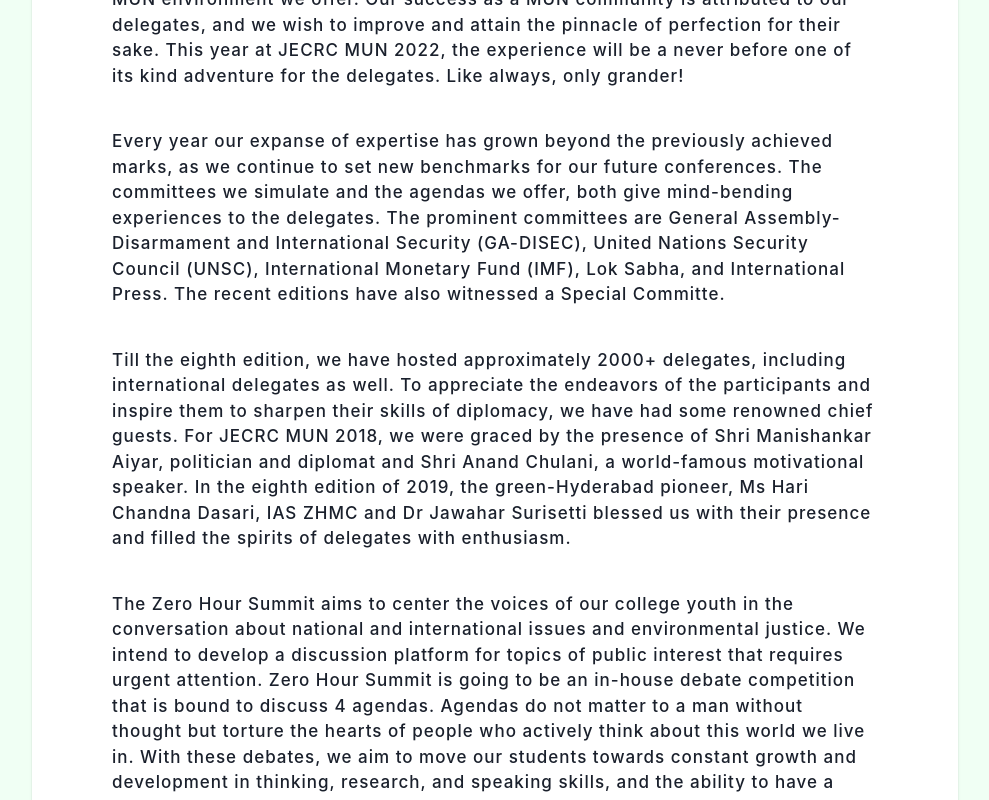
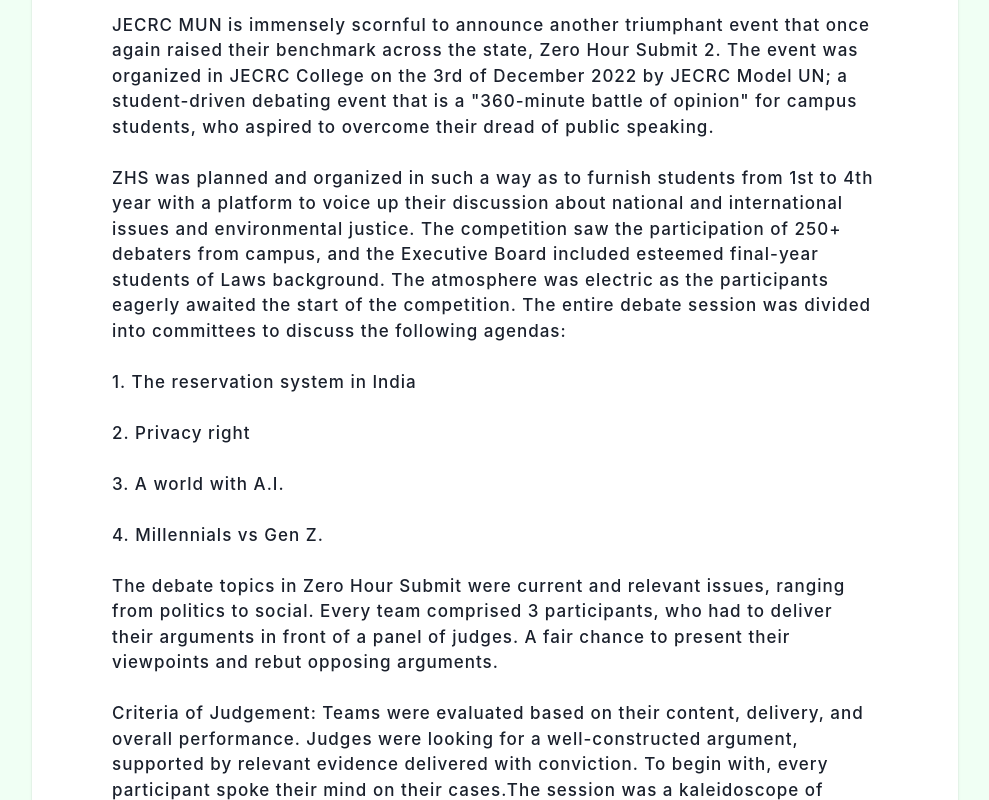
Before and after one commit to Coder-X27/MUN2023, a React (Create React App) app: page /zerohoursummit in a window 1280 px wide. Shown: the part 620-1420 px from the top of the page, without its empty margins (145-1134 px from the left). Built offline with nearby package versions, Linux system fonts and the light colour scheme.

Commit message:
zhs content update

```diff
--- a/src/Components/About/ZeroHourSummit.jsx
+++ b/src/Components/About/ZeroHourSummit.jsx
@@ -48,71 +48,37 @@
                     fontWeight={['normal','medium']}
                     fontSize={['15px',"17px"]}
                   >
-                    We have created a promising platform for all the young
-                    diplomats that seek experience and genuine input about their
-                    performances, all credited to the correct MUN environment we
-                    offer. Our success as a MUN community is attributed to our
-                    delegates, and we wish to improve and attain the pinnacle of
-                    perfection for their sake. This year at JECRC MUN 2022, the
-                    experience will be a never before one of its kind adventure
-                    for the delegates. Like always, only grander!
-                  </Text>
-                  <Text
-                    className="about_text"
-                    letterSpacing={'1px'}
-                    fontWeight={['normal','medium']}
-                    fontSize={['15px',"17px"]}
-                    marginTop={'10'}
-                  >
-                    Every year our expanse of expertise has grown beyond the
-                    previously achieved marks, as we continue to set new
-                    benchmarks for our future conferences. The committees we
-                    simulate and the agendas we offer, both give mind-bending
-                    experiences to the delegates. The prominent committees are
-                    General Assembly- Disarmament and International Security
-                    (GA-DISEC), United Nations Security Council (UNSC),
-                    International Monetary Fund (IMF), Lok Sabha, and
-                    International Press. The recent editions have also witnessed
-                    a Special Committe.
-                  </Text>
-                  <Text
-                    className="about_text"
-                    letterSpacing={'1px'}
-                    fontWeight={['normal','medium']}
-                    fontSize={['15px',"17px"]}
-                    marginTop={'10'}
-                  >
-                    Till the eighth edition, we have hosted approximately 2000+
-                    delegates, including international delegates as well. To
-                    appreciate the endeavors of the participants and inspire
-                    them to sharpen their skills of diplomacy, we have had some
-                    renowned chief guests. For JECRC MUN 2018, we were graced by
-                    the presence of Shri Manishankar Aiyar, politician and
-                    diplomat and Shri Anand Chulani, a world-famous motivational
-                    speaker. In the eighth edition of 2019, the green-Hyderabad
-                    pioneer, Ms Hari Chandna Dasari, IAS ZHMC and Dr Jawahar
-                    Surisetti blessed us with their presence and filled the
-                    spirits of delegates with enthusiasm.
-                  </Text>
-                  <Text
-                    className="about_text"
-                    letterSpacing={'1px'}
-                    fontWeight={['normal','medium']}
-                    fontSize={['15px',"17px"]}
-                    marginTop={'10'}
-                  >
-                    The Zero Hour Summit aims to center the voices of our
-                    college youth in the conversation about national and
-                    international issues and environmental justice. We intend to
-                    develop a discussion platform for topics of public interest
-                    that requires urgent attention. Zero Hour Summit is going to
-                    be an in-house debate competition that is bound to discuss 4
-                    agendas. Agendas do not matter to a man without thought but
-                    torture the hearts of people who actively think about this
-                    world we live in. With these debates, we aim to move our
-                    students towards constant growth and development in
-                    thinking, research, and speaking skills, and the ability to
-                    have a sound opinion about matters of interest.
+                  Someone wise once said it is better to debate a question without settling it than to settle a question without debate.<br /><br />
+                  JECRC MUN is immensely scornful to announce another triumphant event that once again raised their benchmark across the
+                  state, Zero Hour Submit 2. The event was organized in JECRC College on the 3rd of December 2022 by JECRC Model UN; a
+                  student-driven debating event that is a "360-minute battle of opinion" for campus students, who aspired to overcome
+                  their dread of public speaking.<br /><br />
+                  ZHS was planned and organized in such a way as to furnish students from 1st to 4th year with a platform to voice up their
+                  discussion about national and international issues and environmental justice. The competition saw the participation of
+                  250+ debaters from campus, and the Executive Board included esteemed final-year students of Laws background. The
+                  atmosphere was electric as the participants eagerly awaited the start of the competition. The entire debate session was
+                  divided into committees to discuss the following agendas:<br /><br />
+
+                  1. The reservation system in India<br /><br />
+                  2. Privacy right<br /><br />
+                  3. A world with A.I.<br /><br />
+                  4. Millennials vs Gen Z.<br /><br />
+                  The debate topics in Zero Hour Submit were current and relevant issues, ranging from politics to social. Every team
+                  comprised 3 participants, who had to deliver their arguments in front of a panel of judges. A fair chance to present
+                  their viewpoints and rebut opposing arguments. <br /><br />
+                  Criteria of Judgement: Teams were evaluated based on their content, delivery, and overall performance. Judges were
+                  looking for a well-constructed argument, supported by relevant evidence delivered with conviction. To begin with, every
+                  participant spoke their mind on their cases.The session was a kaleidoscope of opinions, thoughts, and perspectives that
+                  enhanced the knowledge and understanding of the topics. The talent we saw in ZHS'22 makes us believe in the bright future
+                  of JECRC in the coming years.
+                  The debaters displayed confidence in presenting their arguments and with so much of hot discussions and debating, 2 teams
+                  from each agenda were chosen as the winner and runner-up. The students at Zero Hour Summit 2.0, experienced exhilarating
+                  sessions of debate and discussion on burning topics.
+                  Learning: The day-long sessions taught students the art of political analysis and problem-solving. The students learned
+                  the finer nuances of conducting meaningful research and oratory skills. The event marked an end with the prize
+                  distribution ceremony for the award winners.
+                  With that JECRC MUN, aspire to organize more such events to build the leaders for tomorrow. Because here at JECRC MUN we
+                  believe, words are sharper than the sword<br /><br />
                   </Text>
                 </CardBody>
               </Card>
--- a/src/Components/Home/Home.jsx
+++ b/src/Components/Home/Home.jsx
@@ -139,7 +139,7 @@
               </Link>
             </VStack>
             <VStack alignItems={['center', 'flex-end']} pt={'8%'} width={['100%', '50%']}>
-              <Image width={['85%', '80%']} src={intro} />
+              <Image width={['85%', '80%']} src={intro} boxShadow="0px 0px 32px rgba(0, 0, 0, 0.6)"/>
             </VStack>
           </Stack>
           <Stack width={'100%'} marginTop={['10', '20']} alignItems={'center'}>
@@ -212,18 +212,11 @@
                 fontWeight={'medium'}
                 textAlign={'justify'}
               >
-                The Zero Hour Summit aims to center the voices of our college
-                youth in the conversation about national and international
-                issues and environmental justice. We intend to develop a
-                discussion platform for topics of public interest that requires
-                urgent attention. Zero Hour Summit is going to be an in-house
-                debate competition that is bound to discuss 4 agendas. Agendas
-                do not matter to a man without thought but torture the hearts of
-                people who actively think about this world we live in. With
-                these debates, we aim to move our students towards constant
-                growth and development in thinking, research, and speaking
-                skills, and the ability to have a sound opinion about matters of
-                interest.
+              Someone wise once said it is better to debate a question without settling it than to settle a question without debate.<br />
+              JECRC MUN is immensely scornful to announce another triumphant event that once again raised their benchmark across the state,
+              Zero Hour Submit 2.0 The event was organized in JECRC College on the 3rd of December 2022 by JECRC Model UN; a student-driven
+              debating event that is a "360-minute battle of opinion" for campus students, who aspired to overcome their dread of public
+              speaking.
               </Text>
               <Link onClick={onClose} to="/zerohoursummit">
               <Button variant={'solid'} colorScheme="green" size={['md', 'lg']}>
--- a/src/Components/Team/TechnicalTeams.jsx
+++ b/src/Components/Team/TechnicalTeams.jsx
@@ -25,7 +25,7 @@
             templateColumns={["repeat(1, 1fr)","repeat(3, 1fr)"]}
             gap={6}
             marginTop={'20'}
-            marginBottom={'20'}
+            paddingBottom={'20'}
           >
             {members &&
               members.map(member => {
```
